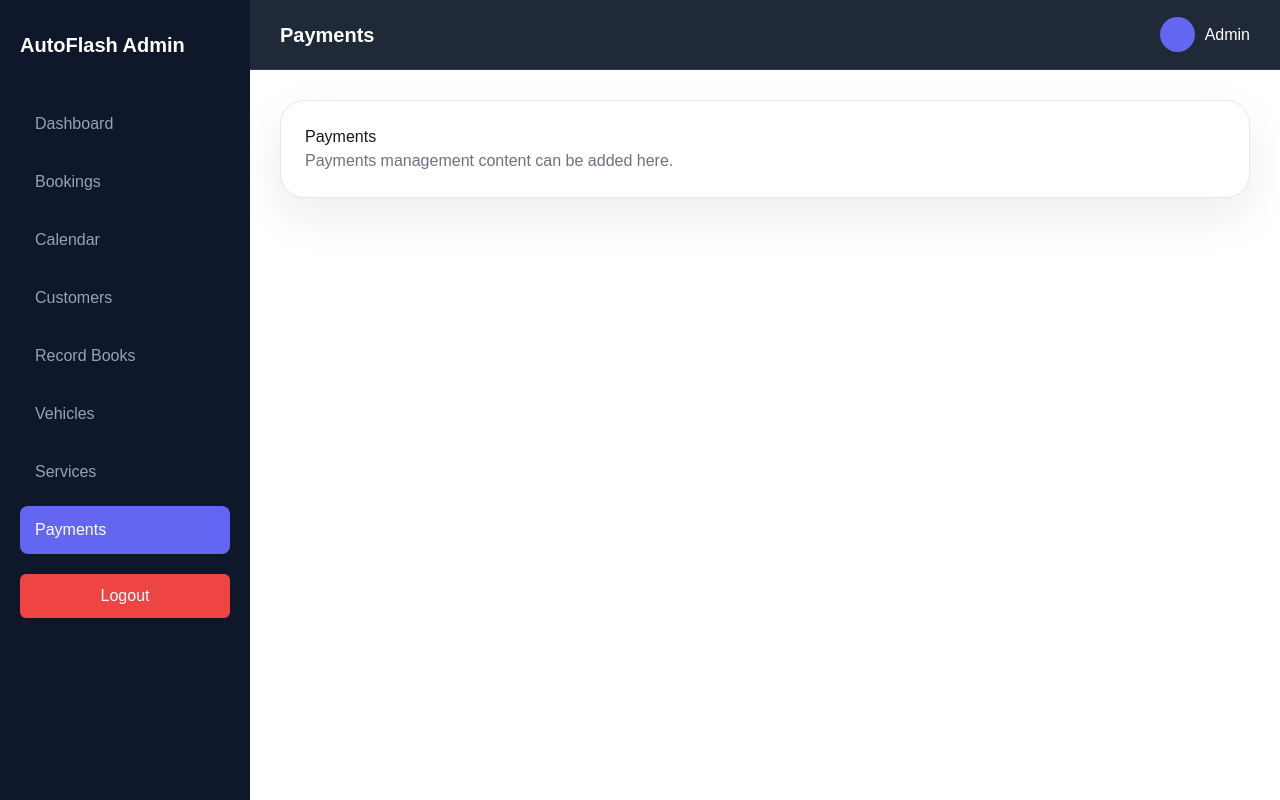
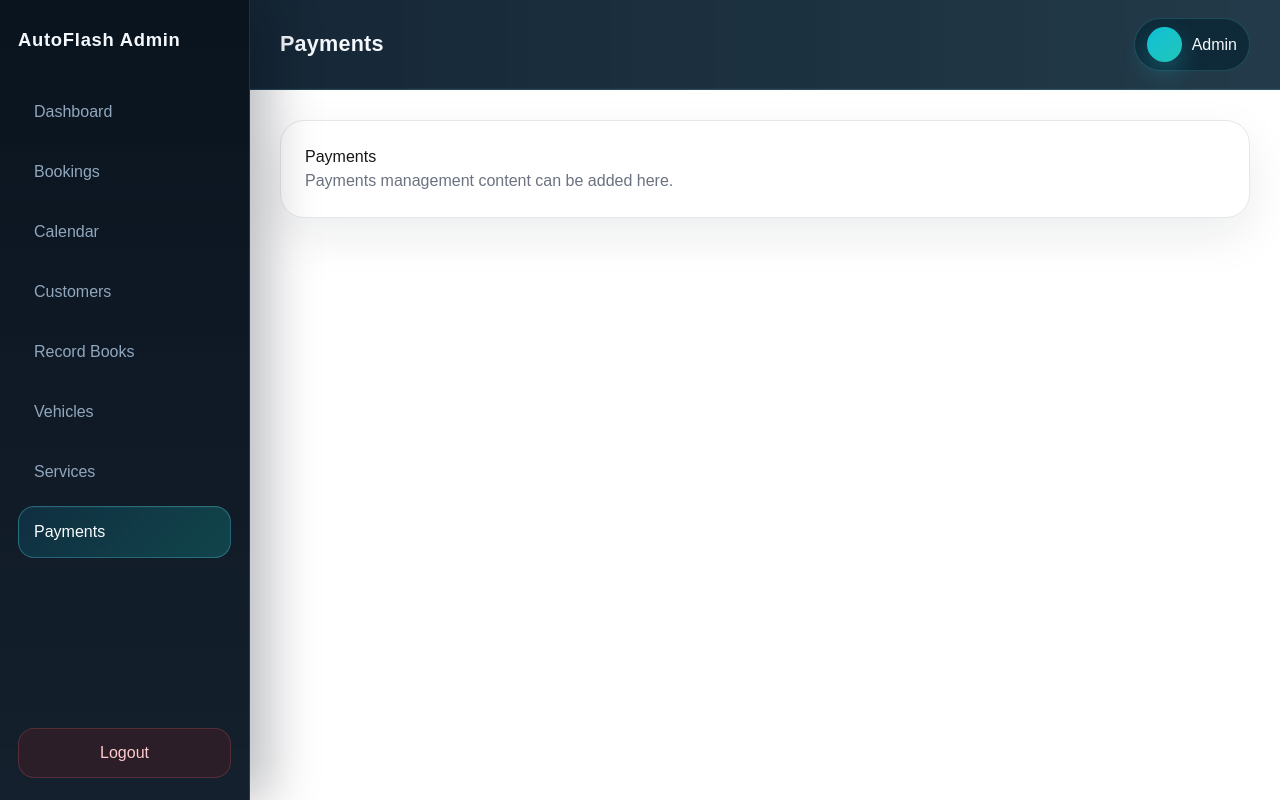
Before and after one commit to MalshaFDO/FYP-2026, a Next.js app in the folder autoflash-admin/: page /payments in a window 1280 px wide. Built offline with nearby package versions, Linux system fonts and the light colour scheme.

Commit message:
Adjust admin header and sidebar colors

```diff
--- a/autoflash-admin/src/components/Header/header.module.css
+++ b/autoflash-admin/src/components/Header/header.module.css
@@ -1,17 +1,21 @@
 .header {
-  height: 70px;
-  background: #1f2937;
-  color: white;
+  min-height: 78px;
+  background:
+    linear-gradient(90deg, rgba(12, 30, 46, 0.96) 0%, rgba(16, 42, 58, 0.92) 100%);
+  color: #f4f8fc;
   display: flex;
   align-items: center;
   justify-content: space-between;
-  padding: 0 30px;
-  border-bottom: 1px solid #374151;
+  padding: 18px 30px;
+  border-bottom: 1px solid rgba(103, 232, 249, 0.16);
+  box-shadow: inset 0 -1px 0 rgba(255, 255, 255, 0.02);
+  backdrop-filter: blur(14px);
 }
 
 .left h1 {
-  font-size: 20px;
-  font-weight: 600;
+  font-size: 1.35rem;
+  font-weight: 700;
+  letter-spacing: 0.01em;
 }
 
 .right {
@@ -24,12 +28,27 @@
   display: flex;
   align-items: center;
   gap: 10px;
-  cursor: pointer;
+  padding: 8px 12px;
+  border-radius: 999px;
+  background: rgba(9, 36, 52, 0.72);
+  border: 1px solid rgba(103, 232, 249, 0.18);
+  cursor: default;
 }
 
 .avatar {
   width: 35px;
   height: 35px;
-  background: #6366f1;
+  background: linear-gradient(135deg, #10bfd7, #21c7b8);
   border-radius: 50%;
+  box-shadow: 0 10px 24px rgba(33, 199, 216, 0.28);
 }
+
+@media (max-width: 960px) {
+  .header {
+    padding: 14px 16px;
+  }
+
+  .left h1 {
+    font-size: 1.1rem;
+  }
+}
--- a/autoflash-admin/src/components/Sidebar/sidebar.module.css
+++ b/autoflash-admin/src/components/Sidebar/sidebar.module.css
@@ -1,50 +1,91 @@
 .sidebar {
   width: 250px;
   height: 100vh;
-  background: #0f172a;
-  color: white;
-  padding: 30px 20px;
+  background:
+    linear-gradient(180deg, rgba(5, 15, 26, 0.98) 0%, rgba(8, 20, 34, 0.95) 100%);
+  color: #f4f8fc;
+  padding: 28px 18px 22px;
   display: flex;
   flex-direction: column;
   position: fixed;
+  border-right: 1px solid rgba(103, 232, 249, 0.16);
+  box-shadow: 18px 0 48px rgba(2, 8, 20, 0.28);
+  backdrop-filter: blur(12px);
+  z-index: 20;
 }
 
 .logo {
-  font-size: 20px;
-  font-weight: bold;
-  margin-bottom: 40px;
+  font-size: 1.15rem;
+  font-weight: 800;
+  margin-bottom: 34px;
+  line-height: 1.3;
+  letter-spacing: 0.04em;
 }
 
 .sidebar nav {
   display: flex;
   flex-direction: column;
-  gap: 10px;
+  gap: 8px;
+  flex: 1;
 }
 
 .link {
-  padding: 12px 15px;
-  border-radius: 8px;
+  padding: 13px 15px;
+  border-radius: 16px;
   text-decoration: none;
-  color: #94a3b8;
-  transition: all 0.3s ease;
+  color: #91a7bd;
+  border: 1px solid transparent;
+  transition: all 0.2s ease;
 }
 
 .link:hover {
-  background: #1e293b;
+  background: rgba(17, 32, 49, 0.92);
+  border-color: rgba(103, 232, 249, 0.12);
   color: #ffffff;
+  transform: translateX(2px);
 }
 
 .active {
-  background: #6366f1;
-  color: white;
+  background: linear-gradient(135deg, rgba(16, 48, 66, 0.98), rgba(18, 77, 82, 0.84));
+  color: #f8fdff;
+  border-color: rgba(103, 232, 249, 0.28);
+  box-shadow: inset 0 1px 0 rgba(255, 255, 255, 0.03);
 }
 
 .logoutBtn {
   margin-top: 20px;
-  padding: 10px;
-  background: #ef4444;
-  color: white;
-  border: none;
-  border-radius: 6px;
+  padding: 12px 14px;
+  background: rgba(127, 29, 29, 0.22);
+  color: #fecaca;
+  border: 1px solid rgba(248, 113, 113, 0.2);
+  border-radius: 16px;
   cursor: pointer;
+  transition: background 0.2s ease, transform 0.2s ease;
 }
+
+.logoutBtn:hover {
+  background: rgba(127, 29, 29, 0.34);
+  transform: translateY(-1px);
+}
+
+@media (max-width: 960px) {
+  .sidebar {
+    position: sticky;
+    top: 0;
+    width: 100%;
+    height: auto;
+    padding: 18px 16px;
+    border-right: 0;
+    border-bottom: 1px solid rgba(103, 232, 249, 0.12);
+  }
+
+  .sidebar nav {
+    flex-direction: row;
+    flex-wrap: wrap;
+    margin-bottom: 10px;
+  }
+
+  .logo {
+    margin-bottom: 16px;
+  }
+}
```
